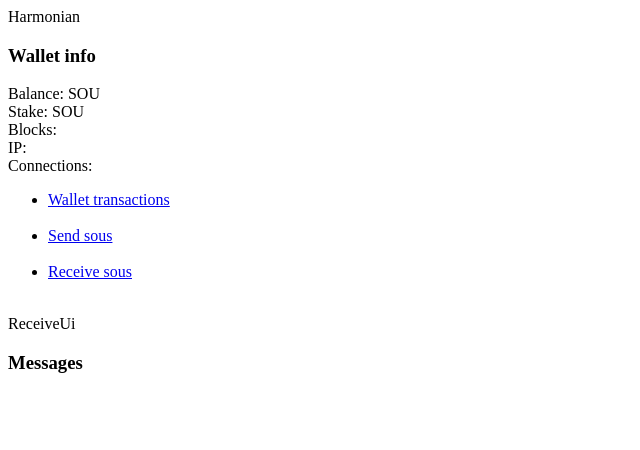
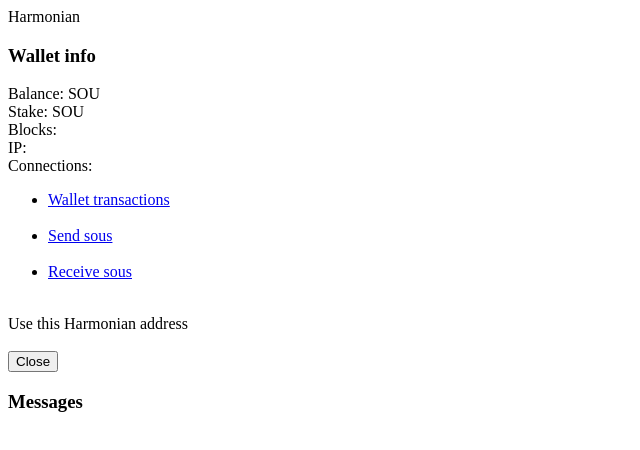
Before and after one commit to alphadelphia/archibras-front, a React app: page /receive in a window 1280 px wide. Shown: the top 450 px of the page, without its empty margins (0-640 px from the left). Built offline with nearby package versions, Linux system fonts and the light colour scheme; no server answers; the HTML template or start-up script is replaced by a standard one.

Commit message:
receiveaddress, multipurpose alert box (no styles) some fixes

```diff
--- /dev/null
+++ b/src/Alert.js
@@ -0,0 +1,29 @@
+import React from 'react';
+import { withRouter } from 'react-router-dom';
+
+class Alert extends React.Component {
+
+	constructor(props) {
+	    super(props);
+  	}
+
+	handleSubmit = (ev) => {
+		ev.preventDefault();
+		this.props.history.push("/");
+	}
+
+	render() {
+		return(
+			<div id="formcontainer">
+				<form className = "alertform" action="" onSubmit={this.handleSubmit}>
+					<span className = "explainTxt">{this.props.explain}</span>
+					<br/>
+				    <span className = "alertTxt">{this.props.txt}</span><br/>
+				    <input className="submit" id="submit" type="submit" value="Close" />
+			    </form>
+			</div>
+		);
+	}
+}
+
+export default withRouter(Alert);
--- a/src/App.js
+++ b/src/App.js
@@ -9,6 +9,7 @@ import { BrowserRouter as Router, Route, Switch, Link, withRouter } from 'react-
 
 import TransactionList from './TransactionList';
 import SendDialogue from './SendDialogue';
+import ReceiveDialogue from './ReceiveDialogue';
 
 
 class App extends React.Component {
@@ -109,15 +110,10 @@ const UIWalletPanel = (props) => (
   <div className="middle-lower">
   	<Switch>
       <Route exact path='/' component={TransactionList}/>
-      <Route path='/receive' component={ReceiveUi}/>
+      <Route path='/receive' component={ReceiveDialogue}/>
       <Route path='/send' component={SendDialogue}/>
-      <Route path='/transactions' component={TransactionList}/>
     </Switch>
   </div>
-)
-
-const ReceiveUi = (props) => (
-	"ReceiveUi"
 )
 
 const UIMessagePanel = (props) => (
--- /dev/null
+++ b/src/ReceiveDialogue.js
@@ -0,0 +1,28 @@
+import React from 'react';
+import Alert from './Alert';
+
+class ReceiveDialogue extends React.Component {
+
+	constructor() {
+		super();
+
+		this.state = {
+	      newaddress : ''
+	    };
+	}
+
+	componentDidMount() {
+		fetch('http://localhost:8080/newaddress')
+		.then((res) => res.text())
+		.then((data) => {
+		   this.setState({newaddress: data});
+		})
+	}
+
+	render() {
+		return (
+			<Alert explain={"Use this Harmonian address "} txt={this.state.newaddress}/>
+		);
+	}
+}
+export default ReceiveDialogue;
--- a/src/SendDialogue.js
+++ b/src/SendDialogue.js
@@ -1,4 +1,5 @@
 import React from 'react';
+import Alert from './Alert';
 
 class SendDialogue extends React.Component {
 
@@ -38,7 +39,6 @@ class SendDialogue extends React.Component {
 	}
 
 	render() {
-		console.log(this.state);
 		if (this.state.sent === '') {
 			return(
 				<div id="formcontainer">
@@ -60,7 +60,8 @@ class SendDialogue extends React.Component {
 			);
 		} else {
 			return (
-				<div id="sentresponse">{this.state.sent}</div>
+				<Alert explain={"Sent " + this.state.amount + " to address " + this.state.address +
+				" with transaction id "} txt= {this.state.sent} />
 			);
 		}
 	}
```
Also changed, not shown: server.js (+32 -38 lines).
